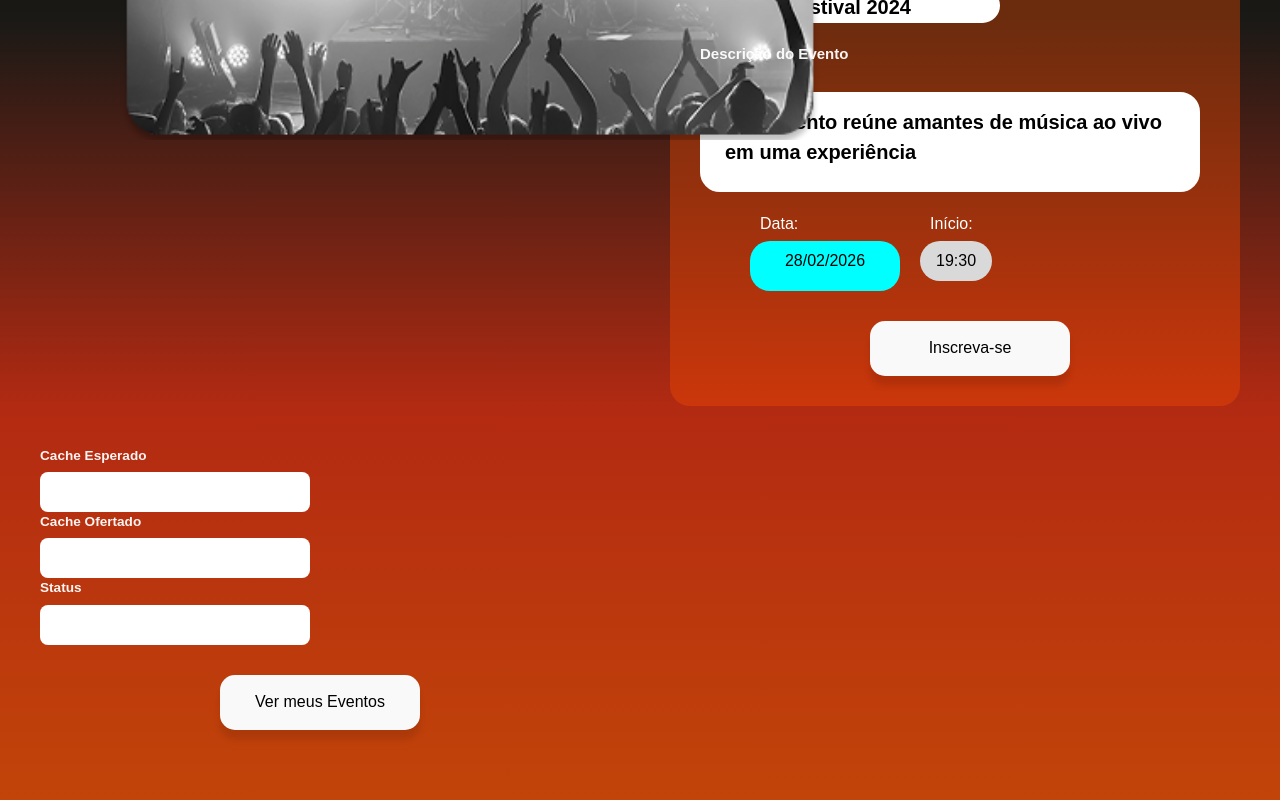
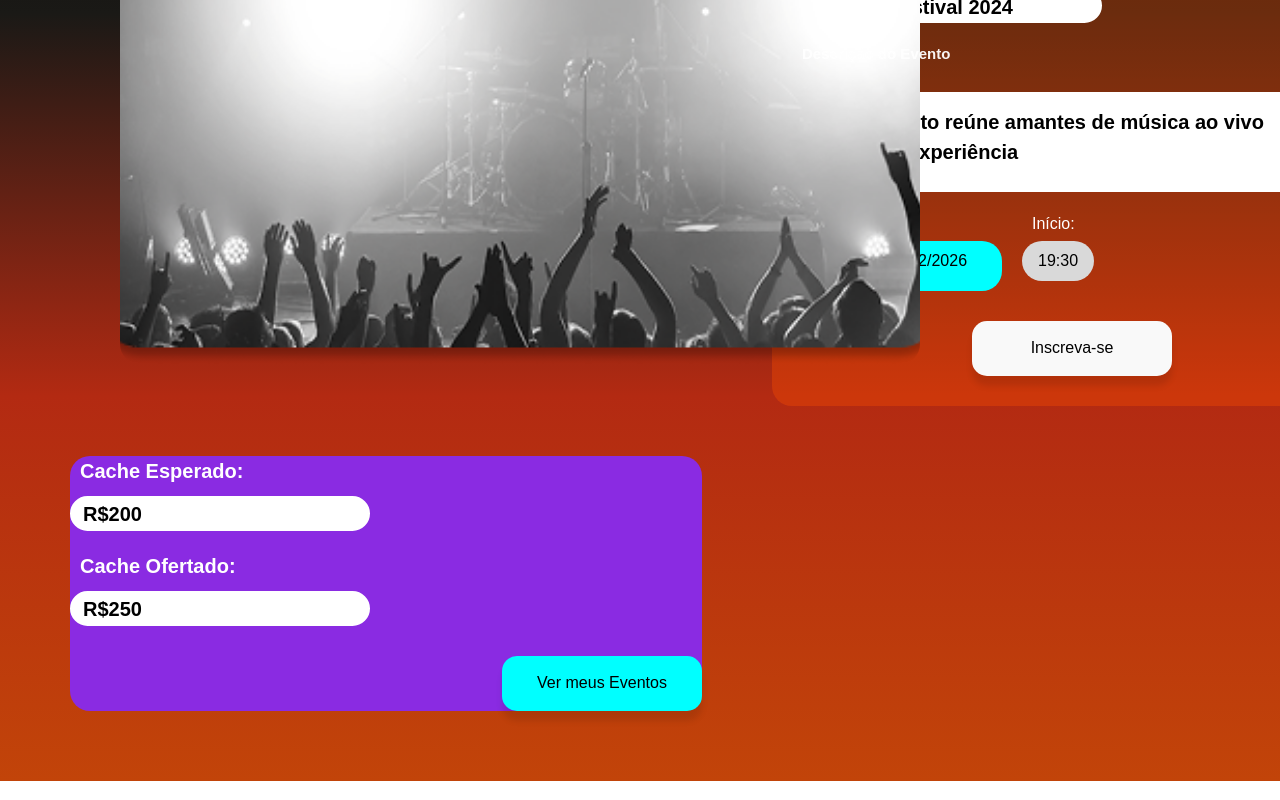
Before and after one commit to Pedro-Henrique-7/sonara, a React (Vite) app in the folder code/frontend/: page /inscricao in a window 1280 px wide. Shown: the part 372-1172 px from the top of the page. Built offline with nearby package versions, Linux system fonts and the light colour scheme.

Commit message:
tela sobre evento (artista) remontada

```diff
--- a/code/frontend/package.json
+++ b/code/frontend/package.json
@@ -10,6 +10,7 @@
     "preview": "vite preview"
   },
   "dependencies": {
+    "aos": "^2.3.4",
     "lucide-react": "^1.8.0",
     "react": "^18.3.1",
     "react-dom": "^18.3.1",
--- a/code/frontend/src/incricaoEvento.css
+++ b/code/frontend/src/incricaoEvento.css
@@ -10,10 +10,11 @@
 }
 
 .container-img img {
-  height: 350px;
-  width: 700px;
+  height: 450px;
+  width: 800px;
   margin-left: 80px;
-  margin-top: 50px;
+  margin-right: 200px;
+  top: 16rem;
   bottom: 18rem;
 }
 
@@ -84,3 +85,34 @@
   width: 150px;
   left: 10px;
 }
+
+.info-cache-container {
+  background-color: blueviolet;
+  margin-left: 30px;
+  border-radius: 20px;
+  /*background-color: rgba(247, 78, 0, 0.37);*/
+}
+
+.info-cache-container button {
+  background-color: aqua;
+  margin-left: 27rem;
+}
+
+.info-cache-container section {
+  width: 300px;
+  height: 35px;
+  border-style: solid;
+  border-color: #fff;
+  background-color: rgb(255, 255, 255);
+  margin-top: 10px;
+  margin-bottom: 20px;
+  border-radius: 20px;
+}
+
+.info-cache-container section p {
+  font-size: 20px;
+  color: #000000;
+  margin-left: 10px;
+  margin-top: 0.5px;
+  font-style: initial;
+}
--- a/code/frontend/src/inscricaoEvento.jsx
+++ b/code/frontend/src/inscricaoEvento.jsx
@@ -1,6 +1,7 @@
 import { useNavigate } from "react-router-dom";
 import "./incricaoEvento.css";
 import fotoShow from "./img/fotoShow.png";
+<link href="https://unpkg.com/aos@2.3.1/dist/aos.css" rel="stylesheet"></link>;
 
 export default function SobreEvento() {
   const navigate = useNavigate();
@@ -15,7 +16,12 @@ export default function SobreEvento() {
                 Home
               </span>
               <span className="nav-item">Buscar</span>
-              <span className="nav-item">Meus Eventos</span>
+              <span
+                className="nav-item"
+                onClick={() => navigate("/sobreEvento")}
+              >
+                Meus Eventos
+              </span>
               <span className="nav-item">Plano</span>
             </nav>
 
@@ -82,27 +88,28 @@ export default function SobreEvento() {
         {/* Seção Inferior: Detalhes de Cache e Status */}
         <div className="bottom-section">
           <div className="info-cache-container">
-            <div className="campo-grupo">
-              <label>Cache Esperado</label>
-              <input type="text" className="input-field" />
+            <div className="cache-esperado">
+              <p>Cache Esperado: </p>
+              <section className="nome">
+                <p>R$200</p>
+              </section>
             </div>
 
-            <div className="campo-grupo">
-              <label>Cache Ofertado</label>
-              <input type="text" className="input-field" />
+            <div className="cache-esperado">
+              <p>Cache Ofertado: </p>
+              <section className="nome">
+                <p>R$250</p>
+              </section>
             </div>
 
-            <div className="campo-grupo">
-              <label>Status</label>
-              <input type="text" className="input-field" />
+            <div data-aos="zoom-in-up">
+              <button
+                className="btn-ver-eventos"
+                onClick={() => navigate("/meus-eventos")}
+              >
+                Ver meus Eventos
+              </button>
             </div>
-
-            <button
-              className="btn-ver-eventos"
-              onClick={() => navigate("/meus-eventos")}
-            >
-              Ver meus Eventos
-            </button>
           </div>
         </div>
       </main>
--- a/code/frontend/src/telaShows.jsx
+++ b/code/frontend/src/telaShows.jsx
@@ -31,7 +31,12 @@ export default function Shows() {
             <nav className="nav">
               <span className="nav-item">Home</span>
               <span className="nav-item">Buscar</span>
-              <span className="nav-item">Meus Eventos</span>
+              <span
+                className="nav-item"
+                onClick={() => navigate("/sobreEvento")}
+              >
+                Meus Eventos
+              </span>
               <span className="nav-item">Plano</span>
             </nav>
 
@@ -86,7 +91,7 @@ export default function Shows() {
             <div className="card" key={i}>
               {/* Removido as aspas de volta da variável */}
               <img src={show3} alt="evento" />
-              <button onClick={() => navigate("/sobreEvento")}>Ver Mais</button>
+              <button onClick={() => navigate("/inscricao")}>Ver Mais</button>
             </div>
           ))}
         </div>
```
Also changed, not shown: 1 other file (tests, documents, lock files or other folders).
